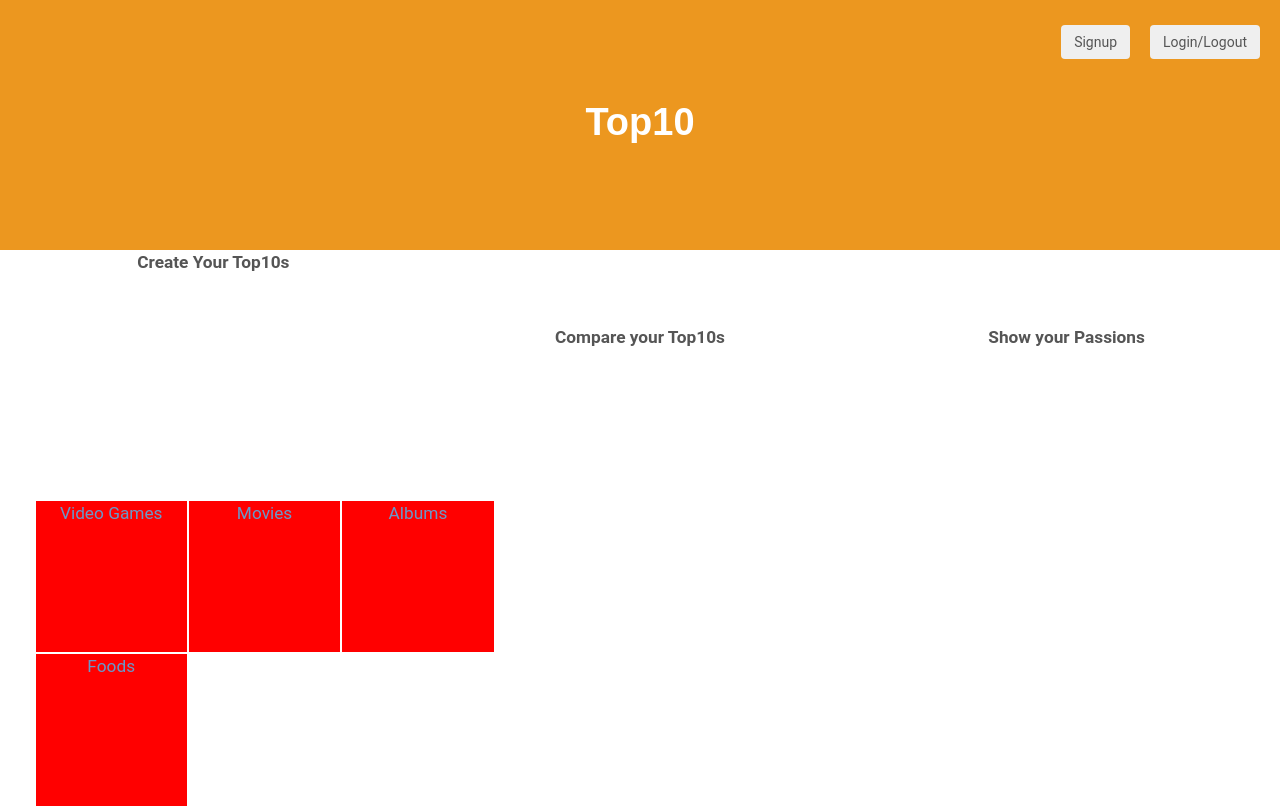
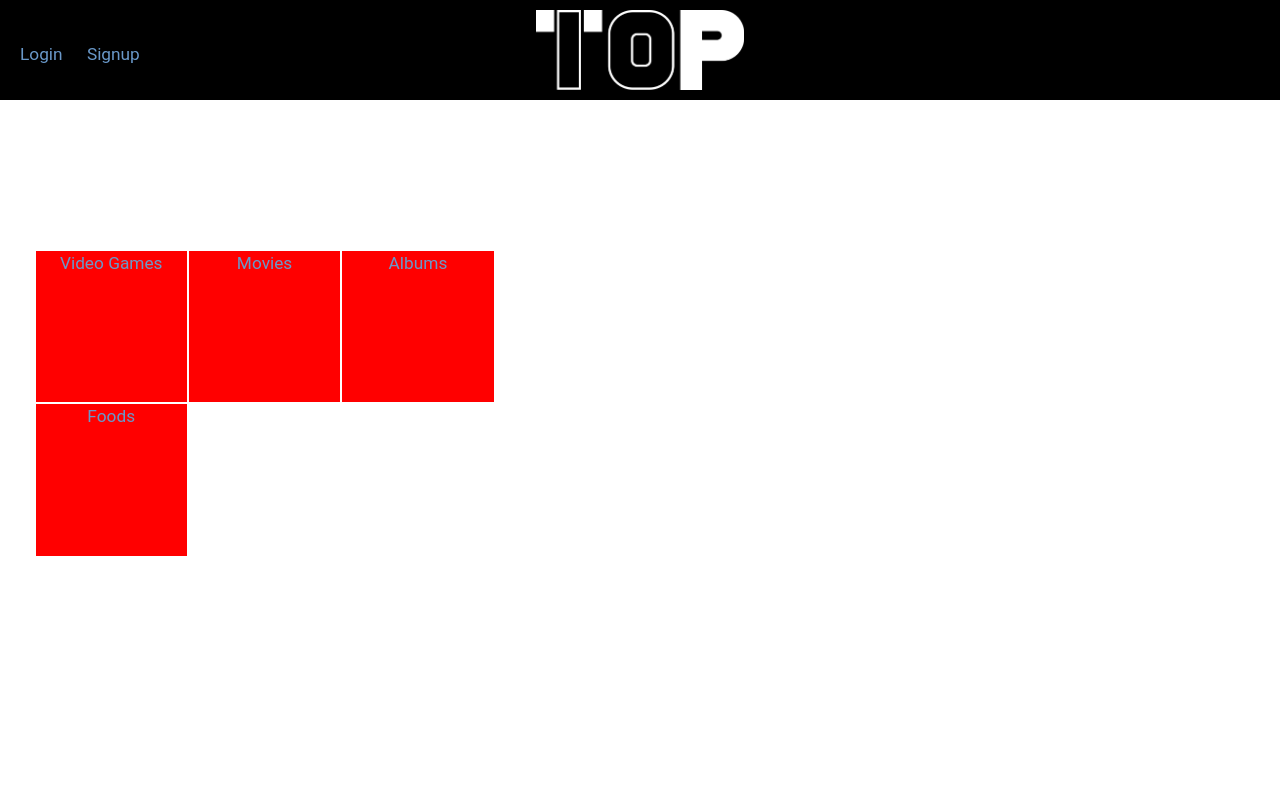
Before and after one commit to geordyp/Top10, a Flask app: page / in a window 1280 px wide. After the commit the page ends 556 px from the top, so only its background shows below. Run offline with Flask 2, Linux system fonts and the light colour scheme; some libraries are stand-ins or nearby versions; some web fonts are replaced.

Commit message:
add new header to base.html

```diff
--- a/static/styles.css
+++ b/static/styles.css
@@ -1,28 +1,11 @@
+html,body {
+    height:100%;
+}
+
 h1 {
   color: blue;
 }
 
-#hero-container {
-  overflow: auto;
-  background-color: #ec971f;
-  height: 250px;
-  width: 100%;
-}
-
-#title {
-  padding-top: 100px;
-  text-align: center;
-  color: white;
-  font-weight: bold;
-  font-family: Arial;
-}
-
-.loginSignup {
-  float:right;
-  margin-right: 20px;
-  display: inline-block;
-  margin-top: 25px;
-}
 
 .about {
   display: flex;
@@ -54,3 +37,35 @@ h1 {
 .galleryContainer {
   height: 300px;
 }
+
+/* hero styles */
+.navbaritem {
+  background-color: black;
+  position: fixed;
+  right: 0;
+  left: 0;
+  z-index: 999;
+  padding-top: 10px;
+  padding-bottom: 10px;
+  height: 100px;
+  width: 100%;
+
+}
+
+.buttongroup{
+  height: 100%;
+}
+.heroButtons {
+    text-align: center;
+    position: relative;
+    top: 40%;
+    margin-left: 20px;
+}
+
+.topimage {
+  background-image: url('../static/TopTen.png');
+  background-size: contain;
+  background-repeat: no-repeat;
+  background-position: center;
+  height: 100%;
+}
--- a/templates/base.html
+++ b/templates/base.html
@@ -1,22 +1,28 @@
 <!doctype html>
+<script type="text/javascript" src="https://ajax.googleapis.com/ajax/libs/jquery/3.2.1/jquery.min.js"></script>
 <html lang='en'>
   <head>
     <meta charset='utf-8'>
     <meta http-equiv='X-UA-Compatible' content='IE=edge'>
     <meta name='viewport' content='width=device-width, initial-scale=1'>
     <title>Home</title>
-    <link rel=stylesheet type=text/css href='../static/styles.css') }}>
+    <link rel=stylesheet type=text/css href='../static/styles.css'>
     <link rel=stylesheet type=text/css href='../static/bootstrap.min.css'>
     <link rel=stylesheet type=text/css href='../static/ink.css'>
-    <link re=stylesheet type=text/css href='../static/bulma.css'>
+    <!--<link re=stylesheet type=text/css href='../static/bulma.css'>-->
   </head>
 
 <body>
-  <div id="hero-container">
-    <button type="button" class="btn btn-secondary loginSignup">Login/Logout</button>
-    <button type="button" class="btn btn-secondary loginSignup rightButton">Signup</button>
-    <h1 id="title">Top10</h1>
-  </div>
+    <div class="ink-grid">
+        <div class="column-group navbaritem">
+                <div class="all-33 buttongroup">
+                  <a class="heroButtons">Login</a>
+                  <a class="heroButtons">Signup</a>
+                </div>
+                <div class="all-33 topimage"></div>
+                <p class="all-33"></p>
+        </div>
+    </div>
   <div class="about">
     <p class="flex-item"><b>Create Your Top10s</b></p>
     <p class="flex-item"><b>Compare your Top10s</b></p>
@@ -32,8 +38,3 @@
   </div>
 </body>
 </html>
-<script src="https://ajax.googleapis.com/ajax/libs/jquery/3.2.1/jquery.min.js"></script>
-<script>
-  var cw = $('all-25').width();
-  $('all-25').css({'height':cw+'px'});
-</script>
```
Also changed, not shown: static/TopTen.png (added).
